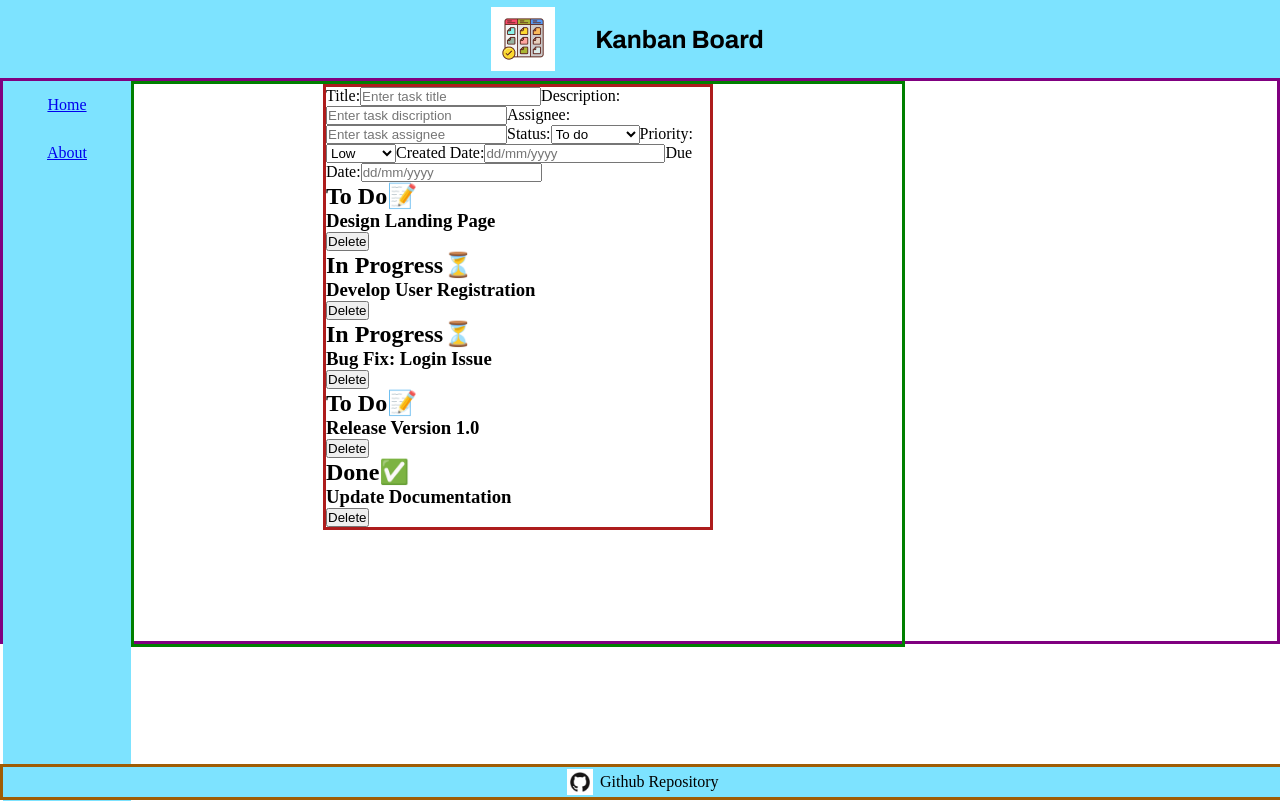
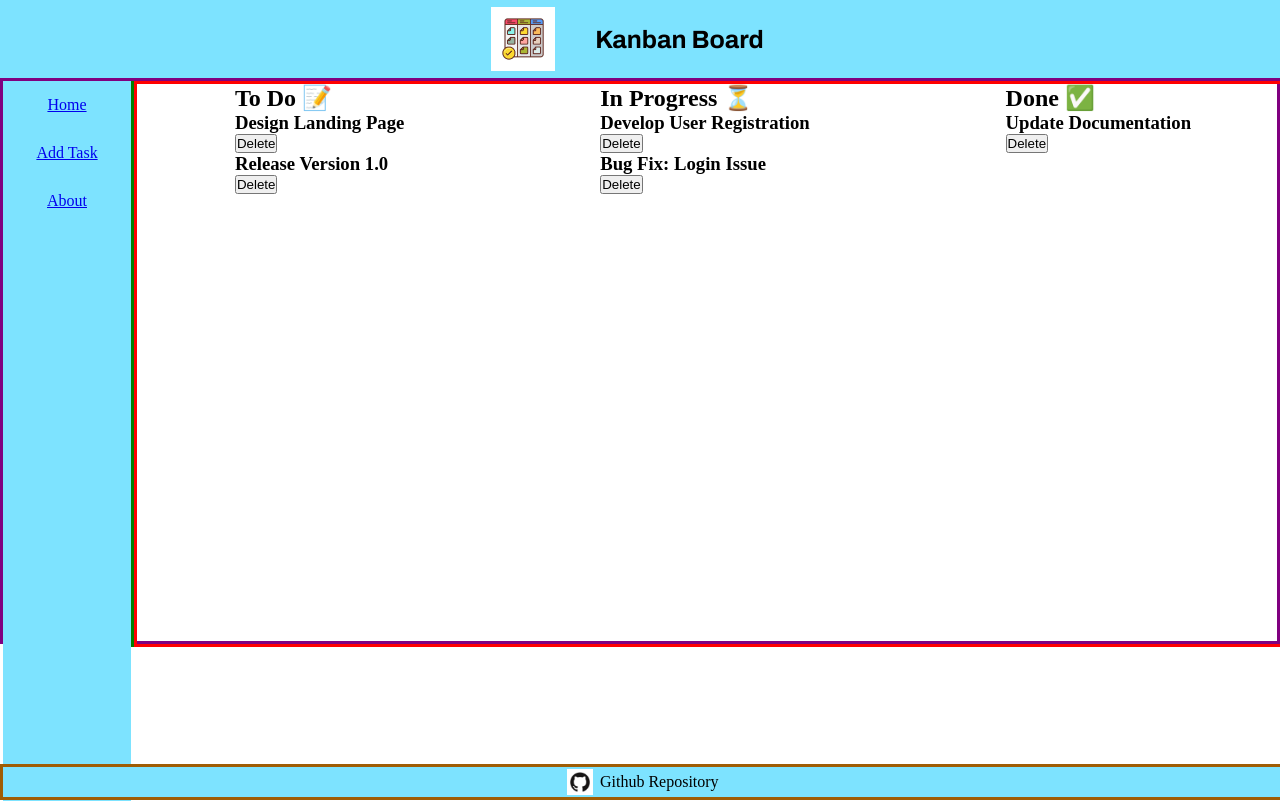
Before and after one commit to Pari12007/Kanban-Borad, a React (Vite) app in the folder Kanban-Board/: page / in a window 1280 px wide. Built offline with nearby package versions, Linux system fonts and the light colour scheme.

Commit message:
progress

```diff
--- a/Kanban-Board/src/App.css
+++ b/Kanban-Board/src/App.css
@@ -72,19 +72,21 @@
 }
 .main{
     display: flex;
-    flex-direction: column;
+    flex-direction: row;
     align-items: center;
-     justify-items: center;
+    justify-items: center;
     border: 3px solid green;
-    width: 60vw;
+    width: 100vw;
     height: 70vh;
 }
 
+.task-container{
+    display: flex;
+    flex-direction: row;
+    border: 3px solid red;
+    align-items: flex-start;
+    justify-content: space-around;
+    width: 90vw;
+    height: 70vh;
 
-.dashboard{
-    flex-direction: row;
-    justify-content: center;
-    width: 30vw;
-    border: 3px solid rgb(173, 28, 28);
-    align-items: center;
 }
--- a/Kanban-Board/src/App.jsx
+++ b/Kanban-Board/src/App.jsx
@@ -8,6 +8,7 @@ import NotFound from "./pages/NotFound";
 import ItemDetails from "./pages/ItemDetails"
 import { Routes, Route } from "react-router-dom"
 import { useState } from 'react';
+import AddTask from './pages/AddTask';
 
 function App() {
 
@@ -73,7 +74,10 @@ const [listArray, setListArray] = useState(listArrays)
     <Navbar />
 
     <div className = "layout">
-      <Sidebar />
+      <div>
+         <Sidebar />
+      </div>
+
 
       <main className = "main">
      <Routes>
@@ -81,6 +85,7 @@ const [listArray, setListArray] = useState(listArrays)
 <Route path="/about" element ={<About />} />
 <Route path="/itemDetails/:id" element={<ItemDetails listArray={listArray}/>}/>
 <Route path= "*" element={<NotFound />} />
+<Route path="/addTask" element = {<AddTask listArray={listArray} setListArray={setListArray} /> } />
      </Routes>
 
       </main>
--- a/Kanban-Board/src/components/Form.jsx
+++ b/Kanban-Board/src/components/Form.jsx
@@ -124,6 +124,7 @@ function Form({listArray, setListArray}) {
           placeholder = "dd/mm/yyyy"
           />
         </label>
+        <button>Add Task</button>
       </form>
     </div>
   );
--- a/Kanban-Board/src/components/List.jsx
+++ b/Kanban-Board/src/components/List.jsx
@@ -1,4 +1,4 @@
-import ListItems from "./ListItem"
+import ListItem from "./ListItem"
 
 
 
@@ -7,17 +7,37 @@ function List ({listArray, setListArray}){
 
 
     const handleDelete = (id) => {
-        setListArray(listArray.filter((lists) => lists.id !== id))
+        setListArray(listArray.filter((task) => task.id !== id))
     }
+
+    const column = (status) => (
+      listArray.filter(task => task.status === status)
+      .map(task => (
+        <ListItem key={task.id} task={task} handleDelete={handleDelete}
+        />
+    ))
+    )
+
 
     return (
       <>
-      <div className="list">
-        {listArray.map((lists) =>(
-            <ListItems lists={lists} key={lists.id} handleDelete={handleDelete} />
+      <div className = "task-container">
+        <div className ="to-do">
+        <h2>To Do {column("To Do").length >= 0  && "📝"}</h2>
+        {column("To Do")}
+        </div>
 
-        ))}
 
+        <div className ="In-Progress">
+        <h2>In Progress {column("In Progress").length >= 0 && "⏳"}</h2>
+        {column("In Progress")}
+        </div>
+
+
+        <div className ="done">
+        <h2>Done {column("Done").length >= 0 && "✅"}</h2>
+        {column("Done")}
+        </div>
 
       </div>
       </>
--- a/Kanban-Board/src/components/ListItem.jsx
+++ b/Kanban-Board/src/components/ListItem.jsx
@@ -1,20 +1,11 @@
-function ListItem ({lists, handleDelete}){
+function ListItem ({task, handleDelete}){
 
 
     return (
         <div>
-         <h2>{lists.status}
-            <span>{lists.status === "Done" ? "✅"
-            : lists.status === "To Do" ? "📝"
-            : lists.status === "In Progress" ? "⏳"
-            : ""}
-            </span>
-        </h2>
 
-        <h3>{lists.title}</h3>
-
-
-            <button onClick={()=> handleDelete(lists.id)}>Delete</button>
+        <h3>{task.title}</h3>
+            <button onClick={()=> handleDelete(task.id)}>Delete</button>
 
             </div>
     )
--- a/Kanban-Board/src/components/Sidebar.jsx
+++ b/Kanban-Board/src/components/Sidebar.jsx
@@ -5,6 +5,10 @@ function Sidebar() {
 
         <Link to = "/">
           <p>Home</p>
+        </Link>
+
+<Link to = "/addTask">
+          <p>Add Task</p>
         </Link>
 
         <Link to = "/about">
--- /dev/null
+++ b/Kanban-Board/src/pages/AddTask.jsx
@@ -0,0 +1,13 @@
+import Form from "../components/Form";
+
+function AddTask({listArray, setListArray}){
+
+return (
+    <div className ="task-container">
+    <Form listArray={listArray} setListArray={setListArray} />
+    </div>
+)
+
+}
+
+export default AddTask
--- a/Kanban-Board/src/pages/Dashboard.jsx
+++ b/Kanban-Board/src/pages/Dashboard.jsx
@@ -1,13 +1,15 @@
 import List from "../components/List";
-import Form from "../components/Form";
+
 
 function Dashboard ({listArray, setListArray}) {
     return (
 
 
         <div className = "dashboard">
-            <Form listArray={listArray} setListArray={setListArray} />
+
+
          <List listArray={listArray} setListArray={setListArray} />
+
 
         </div>
 
```
